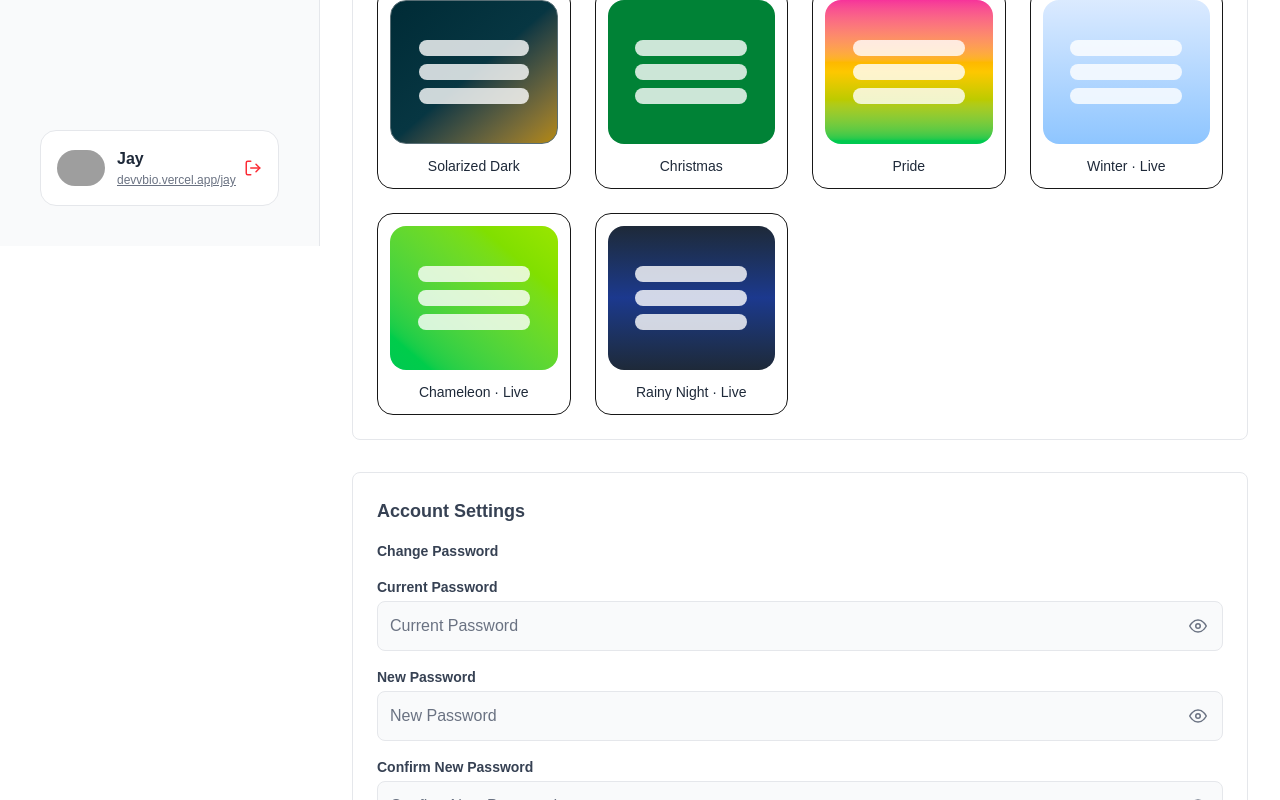
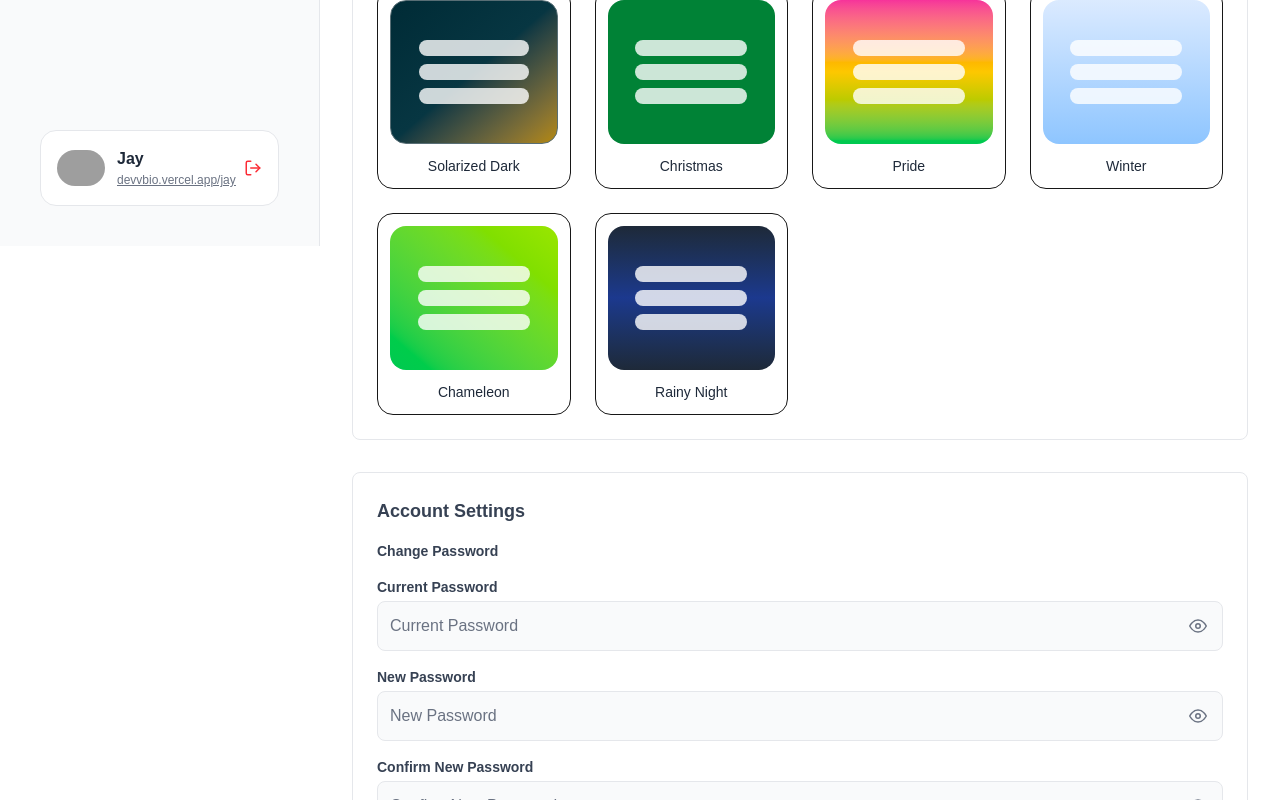
Before and after one commit to devtofunmi/devbio, a Next.js app: page /dashboard/settings in a window 1280 px wide. Shown: the part 554-1354 px from the top of the page. Built offline with nearby package versions, Linux system fonts and the light colour scheme; grey boxes are pictures that could not be loaded.

Commit message:
move delete account modal to a component

```diff
--- a/pages/dashboard/settings.tsx
+++ b/pages/dashboard/settings.tsx
@@ -1,6 +1,7 @@
 import React, { useState } from 'react';
 import { FiEye, FiEyeOff } from 'react-icons/fi';
 import DashboardLayout from '../../components/dashboard/DashboardLayout';
+import DeleteAccountModal from '../../components/dashboard/DeleteAccountModal';
 
 const themes = [
   { id: 'basics', name: 'Basics', preview: 'bg-white shadow-inner border border-gray-200' },
@@ -14,9 +15,9 @@ const themes = [
   { id: 'solarized-dark', name: 'Solarized Dark', preview: 'bg-gradient-to-br from-[#002b36] via-[#073642] to-[#b58900] border border-[#586e75]' },
   { id: 'christmas', name: 'Christmas', preview: 'bg-green-700' },
   { id: 'pride', name: 'Pride', preview: 'bg-gradient-to-b from-pink-500 via-yellow-400 to-green-500' },
-  { id: 'winter', name: 'Winter · Live', preview: 'bg-gradient-to-b from-blue-100 to-blue-300' },
-  { id: 'chameleon', name: 'Chameleon · Live', preview: 'bg-gradient-to-tr from-green-500 to-lime-400' },
-  { id: 'rainy-night', name: 'Rainy Night · Live', preview: 'bg-gradient-to-b from-gray-800 via-blue-900 to-gray-800' },
+  { id: 'winter', name: 'Winter', preview: 'bg-gradient-to-b from-blue-100 to-blue-300' },
+  { id: 'chameleon', name: 'Chameleon', preview: 'bg-gradient-to-tr from-green-500 to-lime-400' },
+  { id: 'rainy-night', name: 'Rainy Night', preview: 'bg-gradient-to-b from-gray-800 via-blue-900 to-gray-800' },
 ];
 
 const SettingsPage: React.FC = () => {
@@ -26,12 +27,15 @@ const SettingsPage: React.FC = () => {
   const [showConfirmPassword, setShowConfirmPassword] = useState(false);
   const [showDeleteModal, setShowDeleteModal] = useState(false);
 
-  const geistSans = { className: "font-sans" };
+  const geistSans = { className: 'font-sans' };
+
+  const handleDeleteConfirm = () => {
+    console.log('Account deletion confirmed');
+  };
 
   return (
     <DashboardLayout>
-      <div className={`${geistSans.className} max-w-4xl mx-auto`} >
-
+      <div className={`${geistSans.className} max-w-4xl mx-auto`}>
         {/* Theme Selection */}
         <section className="bg-white rounded-lg border border-gray-200 p-6 mb-8">
           <h2 className="text-lg font-semibold text-gray-700 mb-4">Theme Preferences</h2>
@@ -40,17 +44,11 @@ const SettingsPage: React.FC = () => {
               <button
                 key={theme.id}
                 onClick={() => setSelectedTheme(theme.id)}
-                className={`flex flex-col items-center p-3 rounded-2xl border transition-all
-                  ${selectedTheme === theme.id
-                    ? 'ring-2 ring-blue-500 ring-offset-2'
-                    : 'hover:ring-2 hover:ring-gray-300'}
-                `}
+                className={`flex flex-col items-center p-3 rounded-2xl border transition-all ${
+                  selectedTheme === theme.id ? 'ring-2 ring-blue-500 ring-offset-2' : 'hover:ring-2 hover:ring-gray-300'
+                }`}
               >
-                {/* Theme preview box */}
-                <div
-                  className={`w-full h-36 rounded-2xl mb-3 flex items-center justify-center ${theme.preview}`}
-                >
-                  {/* Simulated link blocks */}
+                <div className={`w-full h-36 rounded-2xl mb-3 flex items-center justify-center ${theme.preview}`}>
                   <div className="flex flex-col gap-2 w-2/3">
                     <div className="h-4 rounded-full bg-white/80" />
                     <div className="h-4 rounded-full bg-white/80" />
@@ -92,6 +90,7 @@ const SettingsPage: React.FC = () => {
                     </button>
                   </div>
                 </div>
+
                 <div>
                   <label htmlFor="new-password" className="block text-sm font-semibold text-gray-700">
                     New Password
@@ -113,6 +112,7 @@ const SettingsPage: React.FC = () => {
                     </button>
                   </div>
                 </div>
+
                 <div>
                   <label htmlFor="confirm-password" className="block text-sm font-semibold text-gray-700">
                     Confirm New Password
@@ -134,6 +134,7 @@ const SettingsPage: React.FC = () => {
                     </button>
                   </div>
                 </div>
+
                 <button
                   type="button"
                   className="cursor-pointer rounded-full flex justify-center py-2 mt-4 px-4 border border-transparent text-white bg-blue-400 hover:bg-blue-500 focus:outline-none focus:ring-2 focus:ring-offset-2 focus:ring-blue-500"
@@ -149,8 +150,17 @@ const SettingsPage: React.FC = () => {
               <div className="rounded-md bg-red-50 p-4">
                 <div className="flex">
                   <div className="flex-shrink-0">
-                    <svg className="h-5 w-5 text-red-400" xmlns="http://www.w3.org/2000/svg" viewBox="0 0 20 20" fill="currentColor">
-                      <path fillRule="evenodd" d="M8.485 2.495c.673-1.167 2.357-1.167 3.03 0l6.28 10.875c.673 1.167-.17 2.625-1.516 2.625H3.72c-1.347 0-2.189-1.458-1.515-2.625L8.485 2.495zM10 5a.75.75 0 01.75.75v3.5a.75.75 0 01-1.5 0v-3.5A.75.75 0 0110 5zm0 9a1 1 0 100-2 1 1 0 000 2z" clipRule="evenodd" />
+                    <svg
+                      className="h-5 w-5 text-red-400"
+                      xmlns="http://www.w3.org/2000/svg"
+                      viewBox="0 0 20 20"
+                      fill="currentColor"
+                    >
+                      <path
+                        fillRule="evenodd"
+                        d="M8.485 2.495c.673-1.167 2.357-1.167 3.03 0l6.28 10.875c.673 1.167-.17 2.625-1.516 2.625H3.72c-1.347 0-2.189-1.458-1.515-2.625L8.485 2.495zM10 5a.75.75 0 01.75.75v3.5a.75.75 0 01-1.5 0v-3.5A.75.75 0 0110 5zm0 9a1 1 0 100-2 1 1 0 000 2z"
+                        clipRule="evenodd"
+                      />
                     </svg>
                   </div>
                   <div className="ml-3">
@@ -177,29 +187,11 @@ const SettingsPage: React.FC = () => {
         </section>
       </div>
 
-      {/* Delete Account Confirmation Modal */}
-      {showDeleteModal && (
-        <div className="fixed inset-0 bg-black/30 backdrop-blur-sm flex justify-center items-center p-4 z-50">
-          <div className="bg-white rounded-3xl shadow-2xl p-8 w-full max-w-lg m-4 relative transform transition-all duration-300 ease-in-out scale-100">
-            <h2 className="text-lg font-semibold text-gray-800 mb-2">Confirm Account Deletion</h2>
-            <p className="text-gray-600 mb-6">Are you sure you want to delete your account? This action cannot be undone.</p>
-            <div className="flex justify-end gap-3">
-              <button
-                className="px-4 py-2 cursor-pointer rounded-full bg-gray-200 text-gray-800 hover:bg-gray-300"
-                onClick={() => setShowDeleteModal(false)}
-              >
-                Cancel
-              </button>
-              <button
-                className="px-4 py-2 cursor-pointer rounded-full bg-red-600 text-white hover:bg-red-700"
-                onClick={() => { setShowDeleteModal(false); /* Add delete logic here */ }}
-              >
-                Delete
-              </button>
-            </div>
-          </div>
-        </div>
-      )}
+      <DeleteAccountModal
+        isOpen={showDeleteModal}
+        onClose={() => setShowDeleteModal(false)}
+        onConfirm={handleDeleteConfirm}
+      />
     </DashboardLayout>
   );
 };
```
